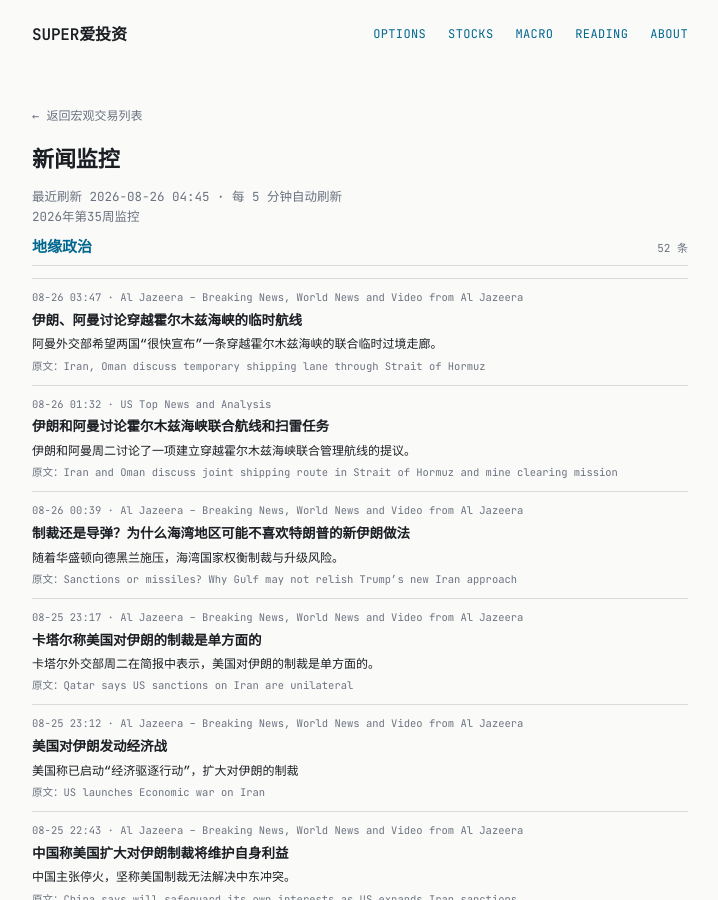
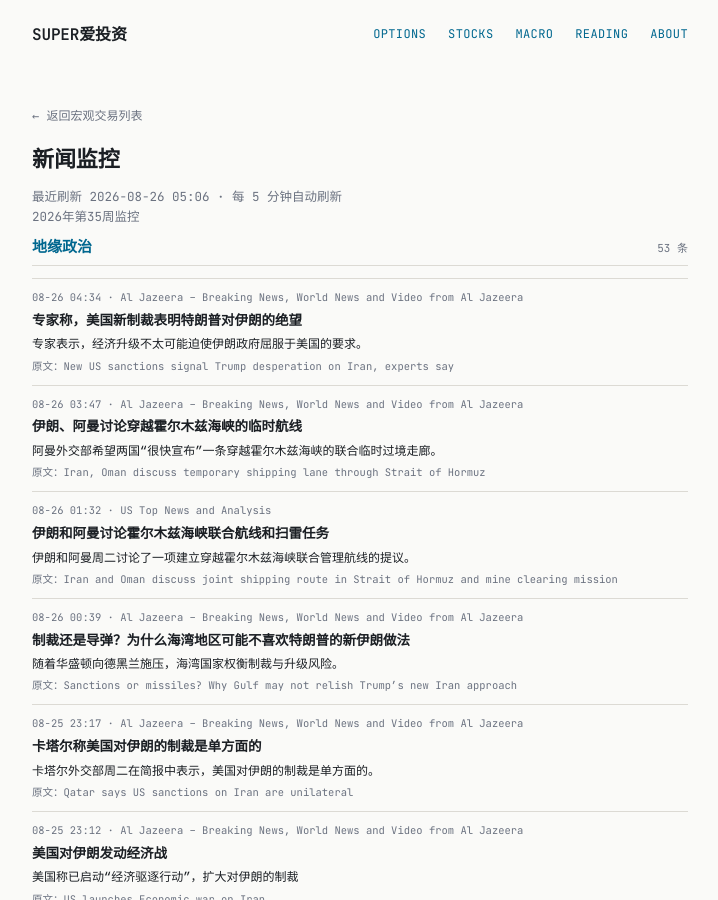
Before and after one commit to tang3super/tang3super.github.io, a Jekyll site: the page built from macro-trade/news-digest.md, in a window 1280 px wide and 900 px high. Shown: the whole window, without its empty margins (280-998 px from the left). Built offline with Jekyll 4.4.1, drawn with Linux system fonts in a browser that asks for light colours.

Commit message:
sync news-digest article

```diff
--- a/macro-trade/news-digest.md
+++ b/macro-trade/news-digest.md
@@ -5,11 +5,18 @@ title: 新闻监控
 date: '2026-08-26'
 summary: 2026年第35周监控
 week_label: 2026年第35周监控
-last_updated: 2026-08-26 04:45
+last_updated: 2026-08-26 05:06
 refresh_note: 每 5 分钟自动刷新
 topics:
 - name: 地缘政治
   items:
+  - title: New US sanctions signal Trump desperation on Iran, experts say
+    summary: Economic escalation is unlikely to force the Iranian government to capitulate to US demands, according to experts.
+    link: https://www.aljazeera.com/news/2026/8/25/new-us-sanctions-signal-trump-desperation-on-iran-experts-say?traffic_source=rss
+    source: Al Jazeera – Breaking News, World News and Video from Al Jazeera
+    time: 08-26 04:34
+    title_zh: 专家称，美国新制裁表明特朗普对伊朗的绝望
+    summary_zh: 专家表示，经济升级不太可能迫使伊朗政府屈服于美国的要求。
   - title: Iran, Oman discuss temporary shipping lane through Strait of Hormuz
     summary: Omani FM hopes the two countries will 'soon announce' a joint temporary transit corridor through the Strait of Hormuz.
     link: https://www.aljazeera.com/news/2026/8/25/iran-oman-discuss-temporary-shipping-lane-through-strait-of-hormuz?traffic_source=rss
```
